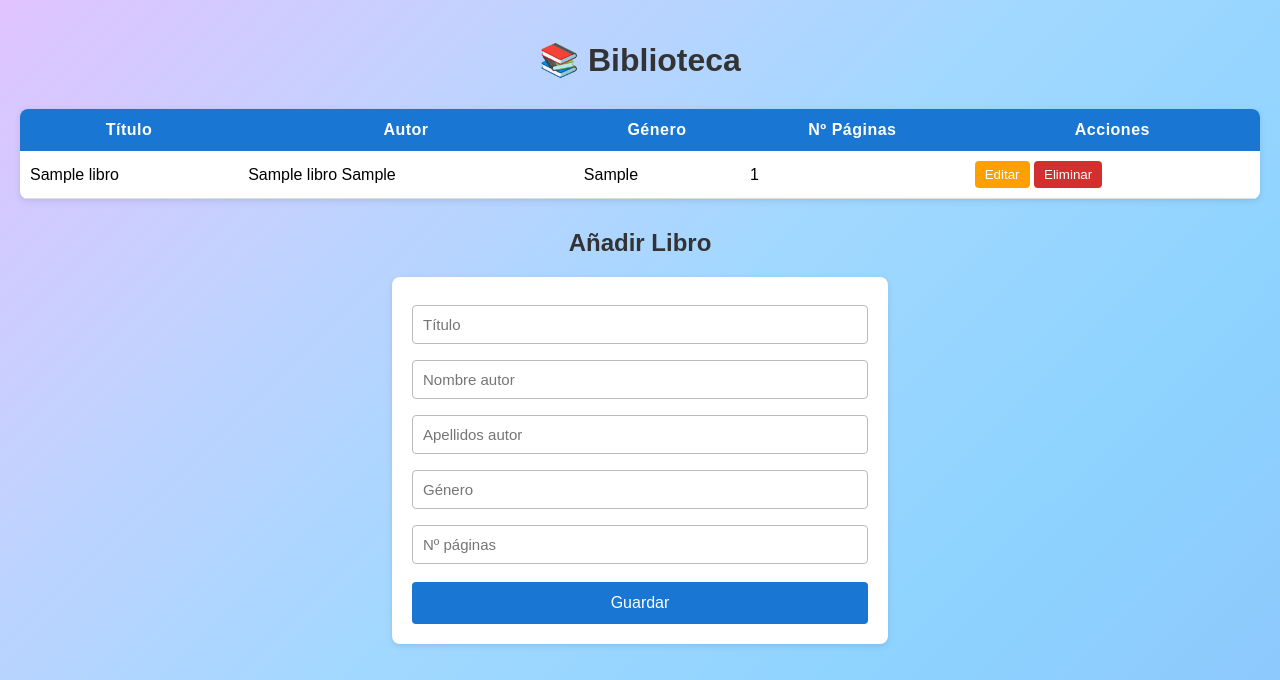
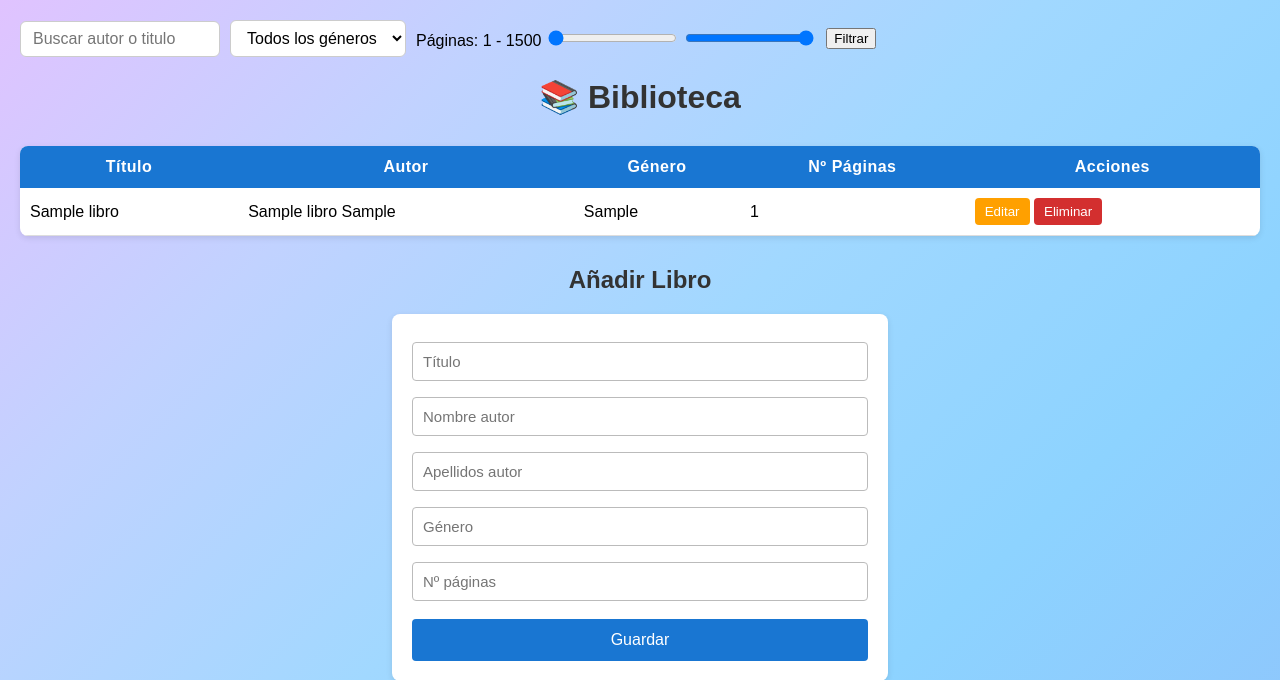
Before and after one commit to diegoequisde/biblioteca, a Django app: page /catalog/ in a window 1280 px wide. Shown: the top 680 px of the page. Run offline with Django 5.2, Linux system fonts and the light colour scheme; tables that the repository leaves empty hold one stand-in row (values such as "Sample post").

Commit message:
añadidos buscador y filtros

```diff
--- a/mi_biblioteca_proyecto/biblioteca/settings.py
+++ b/mi_biblioteca_proyecto/biblioteca/settings.py
@@ -40,6 +40,7 @@ INSTALLED_APPS = [
     'catalog.apps.CatalogConfig',
 
     'rest_framework',
+    'django_filters',
 ]
 
 MIDDLEWARE = [
--- a/mi_biblioteca_proyecto/catalog/static/catalog/app.js
+++ b/mi_biblioteca_proyecto/catalog/static/catalog/app.js
@@ -1,13 +1,35 @@
-// URL del endpoint que creamos en Django
+document.addEventListener("DOMContentLoaded", () => {
     const API_URL = "/api/libros/";
 
-async function cargarLibros() {
-    const respuesta = await fetch(API_URL);
-    const datos = await respuesta.json();
-}
+    const searchInput = document.getElementById("searchInput");
+    const generoSelect = document.getElementById("generoSelect");
+    const minPag = document.getElementById("minPag");
+    const maxPag = document.getElementById("maxPag");
+    const minPagValue = document.getElementById("minPagValue");
+    const maxPagValue = document.getElementById("maxPagValue");
+    const form = document.getElementById("form-libro");
 
-// Obtener CSRF (necesario para POST, PUT, DELETE en Django)
+    let editandoId = null;
     const csrfToken = getCSRFToken();
+
+    // Inicialización
+    cargarGeneros();
+    actualizarRango();
+    cargarLibros();
+
+    // Listeners
+    searchInput.addEventListener("input", cargarLibros);
+    generoSelect.addEventListener("change", cargarLibros);
+    minPag.addEventListener("input", actualizarRango);
+    maxPag.addEventListener("input", actualizarRango);
+    form.addEventListener("submit", async e => {
+        e.preventDefault();
+        await guardarLibro();
+    });
+
+
+
+    // ================= Funciones =================
 
     function getCSRFToken() {
         return document.cookie.split('; ')
@@ -15,90 +37,41 @@ function getCSRFToken() {
             ?.split('=')[1];
     }
 
-let editandoId = null; // Si es null → creamos; si tiene valor → editamos
+    function actualizarRango() {
+        let min = parseInt(minPag.value) || 1;
+        let max = parseInt(maxPag.value) || 1500;
 
+        if (min > max) [min, max] = [max, min];
+        minPagValue.textContent = min;
+        maxPagValue.textContent = max;
 
-// CAPTURAR EL FORMULARIO
-
-const form = document.getElementById("form-libro");
-
-form.addEventListener("submit", async (e) => {
-    e.preventDefault();
-
-    const datos = {
-        titulo: document.getElementById("titulo").value,
-        autor_nombre: document.getElementById("autor_nombre").value,
-        autor_apellidos: document.getElementById("autor_apellidos").value,
-        genero: document.getElementById("genero").value,
-        paginas: document.getElementById("paginas").value,
-    };
-
-    // Si estamos editando un libro existente
-    if (editandoId !== null) {
-        await actualizarLibro(editandoId, datos);
-        editandoId = null;
-    } else {
-        await crearLibro(datos);
+        cargarLibros(); // llamar a la función que hace el fetch
 }
 
-    form.reset();
-    cargarLibros();
-});
+    async function cargarLibros() {
+        let min = parseInt(minPag.value) || 1;
+        let max = parseInt(maxPag.value) || 1500;
 
+        let url = API_URL + "?";
 
-// =============================
-// FUNCIONES CRUD
-// =============================
+        if (searchInput.value) url += `search=${encodeURIComponent(searchInput.value)}&`;
+        if (generoSelect.value) url += `genero=${encodeURIComponent(generoSelect.value)}&`;
+        url += `paginas__gte=${encodeURIComponent(min)}&`;
+        url += `paginas__lte=${encodeURIComponent(max)}&`;
 
-// CREATE
-async function crearLibro(datos) {
-    await fetch(API_URL, {
-        method: "POST",
-        headers: {
-            "Content-Type": "application/json",
-            "X-CSRFToken": csrfToken,
-        },
-        body: JSON.stringify(datos),
-    });
-}
+        console.log("Fetch URL:", url);
 
-// UPDATE
-async function actualizarLibro(id, datos) {
-    await fetch(API_URL + id + "/", {
-        method: "PUT",
-        headers: {
-            "Content-Type": "application/json",
-            "X-CSRFToken": csrfToken,
-        },
-        body: JSON.stringify(datos),
-    });
-}
-
-// DELETE
-async function eliminarLibro(id) {
-    await fetch(API_URL + id + "/", {
-        method: "DELETE",
-        headers: {
-            "X-CSRFToken": csrfToken,
-        },
-    });
-
-    cargarLibros();
-}
-
-
-// LISTAR Y MOSTRAR EN TABLA
-
-async function cargarLibros() {
-    const res = await fetch(API_URL);
+        try {
+            console.log("URL final de fetch:", url);
+            // depurar
+            const res = await fetch(url);
+            if (!res.ok) throw new Error("Error al cargar los libros");
             const libros = await res.json();
 
             const tbody = document.querySelector("#tabla-libros tbody");
             tbody.innerHTML = "";
-
             libros.forEach(libro => {
                 const tr = document.createElement("tr");
-
                 tr.innerHTML = `
                     <td>${libro.titulo}</td>
                     <td>${libro.autor_nombre} ${libro.autor_apellidos}</td>
@@ -109,41 +82,102 @@ async function cargarLibros() {
                         <button class="eliminar" data-id="${libro.id}">Eliminar</button>
                     </td>
                 `;
-
                 tbody.appendChild(tr);
             });
 
             activarBotones();
+        } catch (error) {
+            console.error(error);
+        }
     }
 
+    async function cargarGeneros() {
+        try {
+            const res = await fetch(API_URL);
+            if (!res.ok) throw new Error("Error al cargar géneros");
+            const libros = await res.json();
 
-// BOTONES EDITAR / ELIMINAR
+            const generosSet = new Set(libros.map(l => l.genero));
+            generoSelect.querySelectorAll("option:not([value=''])").forEach(o => o.remove());
+            generosSet.forEach(g => {
+                const option = document.createElement("option");
+                option.value = g;
+                option.textContent = g;
+                generoSelect.appendChild(option);
+            });
+        } catch (error) {
+            console.error(error);
+        }
+    }
 
     function activarBotones() {
         document.querySelectorAll(".editar").forEach(btn => {
-        btn.addEventListener("click", async () => {
-            const id = btn.dataset.id;
-            const res = await fetch(API_URL + id + "/");
+            btn.onclick = async () => {
+                try {
+                    const res = await fetch(API_URL + btn.dataset.id + "/");
+                    if (!res.ok) throw new Error("Error al cargar libro");
                     const libro = await res.json();
 
-            // Cargar datos en el formulario
                     document.getElementById("titulo").value = libro.titulo;
                     document.getElementById("autor_nombre").value = libro.autor_nombre;
                     document.getElementById("autor_apellidos").value = libro.autor_apellidos;
                     document.getElementById("genero").value = libro.genero;
                     document.getElementById("paginas").value = libro.paginas;
 
-            editandoId = id;
-        });
+                    editandoId = btn.dataset.id;
+                } catch (error) {
+                    console.error(error);
+                }
+            };
         });
 
         document.querySelectorAll(".eliminar").forEach(btn => {
-        btn.addEventListener("click", () => {
-            const id = btn.dataset.id;
-            eliminarLibro(id);
+            btn.onclick = async () => {
+                try {
+                    const res = await fetch(API_URL + btn.dataset.id + "/", {
+                        method: "DELETE",
+                        headers: { "X-CSRFToken": csrfToken },
                     });
+                    if (!res.ok) throw new Error("Error al eliminar libro");
+                    cargarLibros();
+                } catch (error) {
+                    console.error(error);
+                }
+            };
         });
     }
 
-// Ejecutar al cargar la página
+    async function guardarLibro() {
+        const datos = {
+            titulo: document.getElementById("titulo").value.trim(),
+            autor_nombre: document.getElementById("autor_nombre").value.trim(),
+            autor_apellidos: document.getElementById("autor_apellidos").value.trim(),
+            genero: document.getElementById("genero").value.trim(),
+            paginas: parseInt(document.getElementById("paginas").value) || 0
+        };
+
+        try {
+            let res;
+            if (editandoId) {
+                res = await fetch(API_URL + editandoId + "/", {
+                    method: "PUT",
+                    headers: { "Content-Type": "application/json", "X-CSRFToken": csrfToken },
+                    body: JSON.stringify(datos)
+                });
+                editandoId = null;
+            } else {
+                res = await fetch(API_URL, {
+                    method: "POST",
+                    headers: { "Content-Type": "application/json", "X-CSRFToken": csrfToken },
+                    body: JSON.stringify(datos)
+                });
+            }
+
+            if (!res.ok) throw new Error("Error al guardar libro");
+            form.reset();
             cargarLibros();
+        } catch (error) {
+            console.error(error);
+        }
+    }
+});
--- a/mi_biblioteca_proyecto/catalog/static/catalog/styles.css
+++ b/mi_biblioteca_proyecto/catalog/static/catalog/styles.css
@@ -19,6 +19,105 @@ h1, h2 {
     text-align: center;
     color: #333;
 }
+
+/* Contenedor de filtros */
+.filtros {
+    display: flex;
+    flex-wrap: wrap;
+    gap: 10px; /* separación entre elementos */
+    margin-bottom: 20px;
+    align-items: center;
+}
+
+/* Barra de búsqueda */
+.filtros input[type="text"] {
+    padding: 8px 12px;
+    font-size: 16px;
+    border: 1px solid #ccc;
+    border-radius: 6px;
+    width: 200px;
+    transition: border-color 0.2s, box-shadow 0.2s;
+}
+
+.filtros input[type="text"]:focus {
+    border-color: #007bff;
+    box-shadow: 0 0 5px rgba(0, 123, 255, 0.5);
+    outline: none;
+}
+
+/* Contenedor de filtros */
+.filtros {
+    display: flex;
+    flex-wrap: wrap;
+    gap: 10px;
+    margin-bottom: 20px;
+    align-items: center;
+}
+
+/* Barra de búsqueda */
+.filtros input[type="text"] {
+    padding: 8px 12px;
+    font-size: 16px;
+    border: 1px solid #ccc;
+    border-radius: 6px;
+    width: 200px;
+    transition: border-color 0.2s, box-shadow 0.2s;
+}
+
+.filtros input[type="text"]:focus {
+    border-color: #007bff;
+    box-shadow: 0 0 5px rgba(0, 123, 255, 0.5);
+    outline: none;
+}
+
+.filtros select {
+    padding: 8px 12px;
+    font-size: 16px;
+    border: 1px solid #ccc;
+    border-radius: 6px;
+    background-color: #fff;
+    transition: border-color 0.2s, box-shadow 0.2s;
+}
+
+.filtros select:focus {
+    border-color: #007bff;
+    box-shadow: 0 0 5px rgba(0, 123, 255, 0.5);
+    outline: none;
+}
+/*
+.filtro-rango {
+    display: flex;
+    flex-direction: column;
+    gap: 10px;
+}
+
+.filtro-rango input[type="range"] {
+    width: 200px;
+    accent-color: #007bff;
+} */
+
+.slider-container {
+    position: relative;
+    width: 250px;
+}
+
+.slider-container input[type="range"] {
+    position: absolute;
+    left: 0;
+    top: 0;
+    width: 100%;
+    pointer-events: none; /* evita conflictos */
+}
+
+.slider-container input[type="range"]::-webkit-slider-thumb {
+    pointer-events: auto; /* sólo el “thumb” es interactivo */
+    height: 16px;
+    width: 16px;
+    background-color: #007bff;
+    border-radius: 50%;
+    cursor: pointer;
+}
+
 
 #form-libro {
     background: white;
--- a/mi_biblioteca_proyecto/catalog/templates/catalog/index.html
+++ b/mi_biblioteca_proyecto/catalog/templates/catalog/index.html
@@ -7,6 +7,26 @@
     <link rel="stylesheet" href="/static/catalog/styles.css">
 </head>
 <body>
+    <div class="filtros" >
+        <input type="text" id="searchInput" placeholder="Buscar autor o titulo">
+
+        <select id="generoSelect">
+            <option value="">Todos los géneros</option>
+            <option value="Fantasía">Fantasía</option>
+            <option value="Ciencia ficción">Ciencia ficción</option>
+            <option value="Drama">Drama</option>
+            <option value="Comedia">Comedia</option>
+        </select>
+
+       <div class="filtro-rango">
+            <label>Páginas: <span id="minPagValue">1</span> - <span id="maxPagValue">1000</span></label>
+            <!-- step="1" para que el rango no se quede en 100 de max -->
+            <input type="range" id="minPag" min="1" max="1500" value="1" step="1">
+            <input type="range" id="maxPag" min="1" max="1500" value="1500" step="1">
+        </div>
+
+        <button onclick="cargarLibros()">Filtrar</button>
+    </div>
 
     <h1>📚 Biblioteca</h1>
 
--- a/mi_biblioteca_proyecto/catalog/views.py
+++ b/mi_biblioteca_proyecto/catalog/views.py
@@ -1,8 +1,12 @@
 from django.shortcuts import render
 from django.http import HttpResponse
 from rest_framework import viewsets
+from rest_framework.viewsets import ModelViewSet
 from .models import Libro
 from .serializers import LibroSerializer
+from rest_framework.filters import SearchFilter, OrderingFilter
+from django_filters.rest_framework import DjangoFilterBackend
+
 
 # Enlazar la vista Django que sirva el frontend y "libros" para recorrerlo con for-each en el html
 def frontend(request):
@@ -10,6 +14,12 @@ def frontend(request):
     return render(request, "catalog/index.html", {"libros": libros})
 
 # Creamos el ViewSet del modelo Libro
-class LibroViewSet(viewsets.ModelViewSet):
+class LibroViewSet(ModelViewSet):
     queryset = Libro.objects.all()
     serializer_class = LibroSerializer
+    filter_backends = [SearchFilter, DjangoFilterBackend]
+    search_fields = ['autor_nombre', 'autor_apellidos', 'titulo']
+    filterset_fields = {
+        'genero': ['exact'],
+        'paginas': ['gte', 'lte'],
+    }
```
Lines whose indentation alone changed are shown as unchanged.
